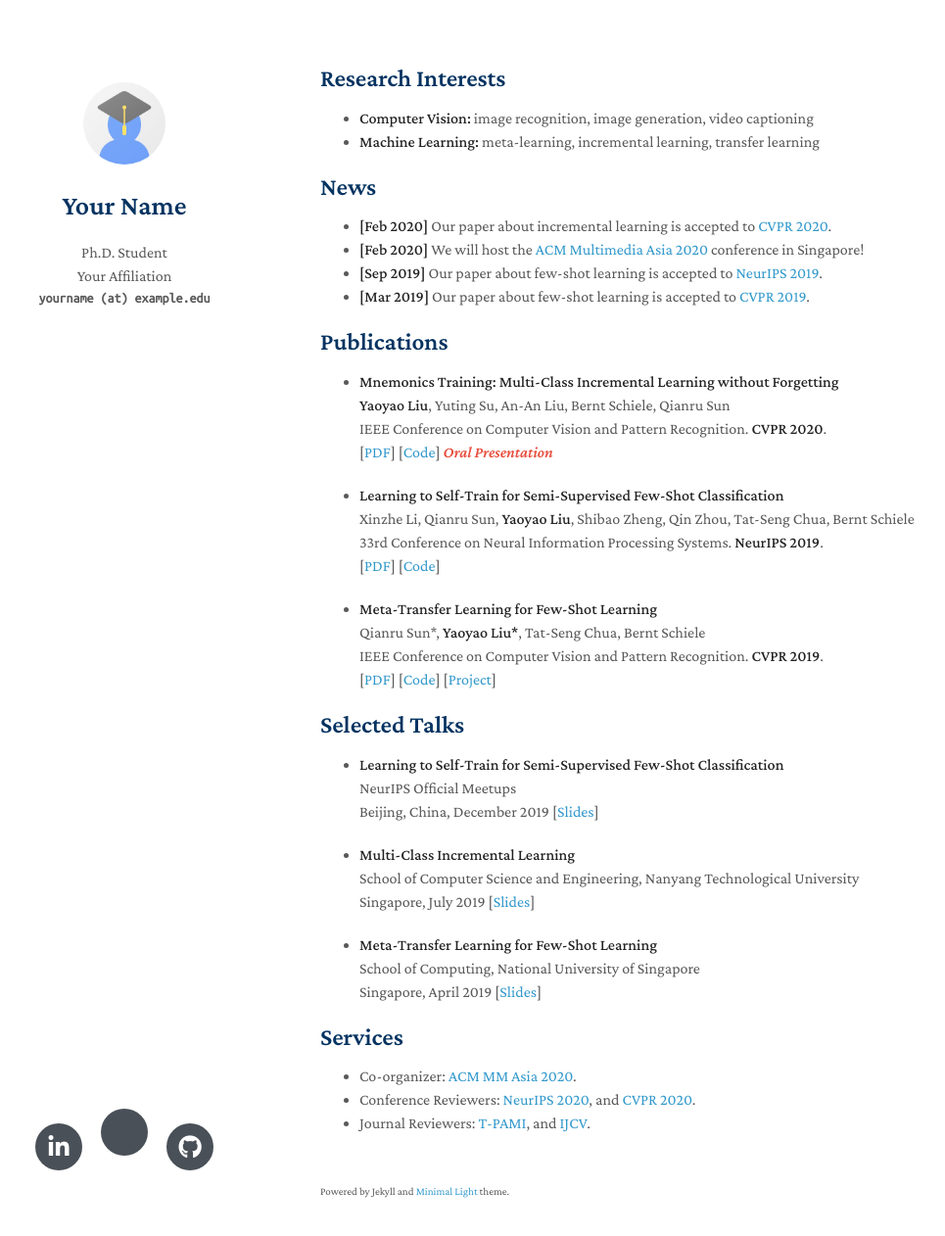
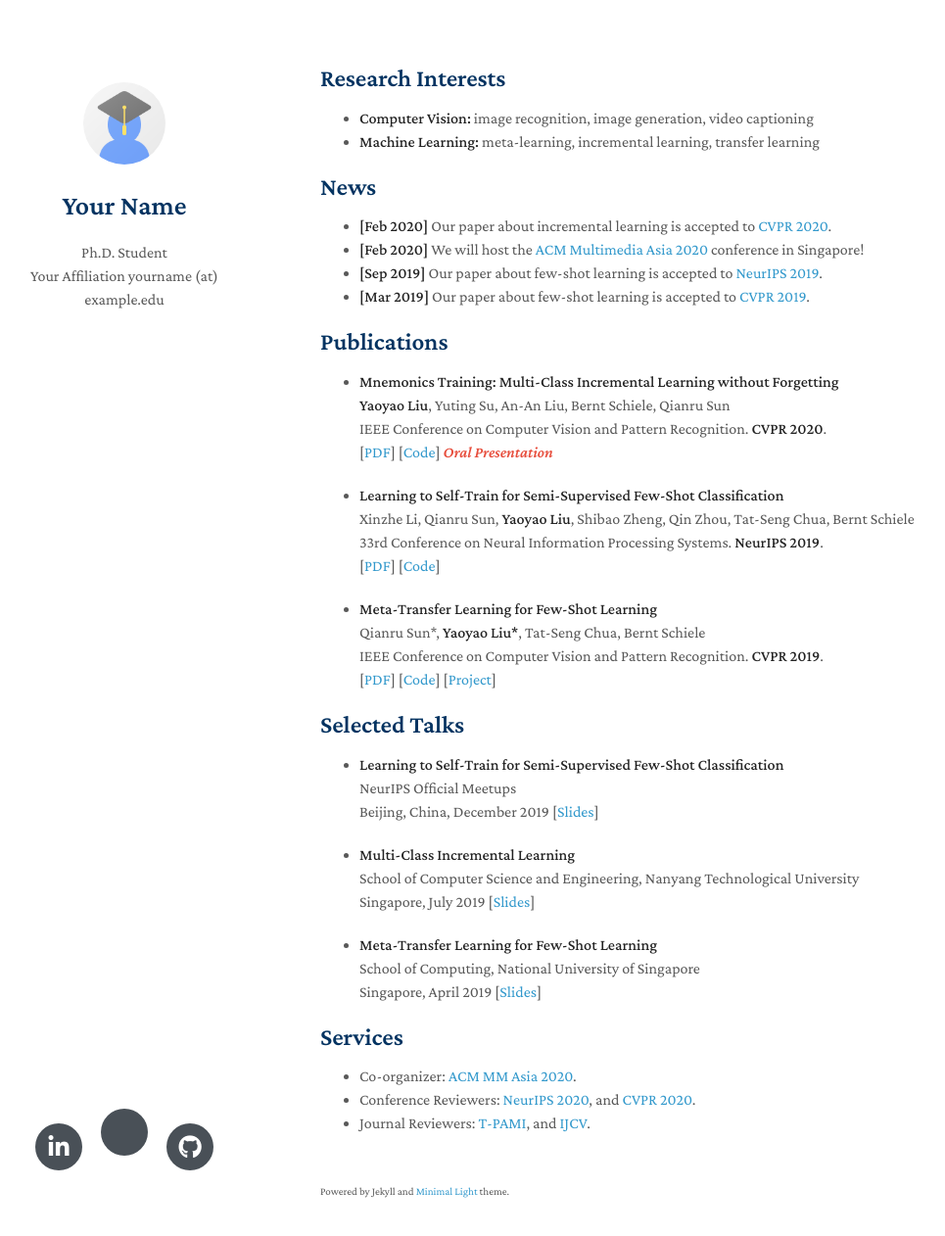
Before and after one commit to yaoyao-liu/minimal-light, a Jekyll site: the page built from index.md, in a window 1280 px wide and 1297 px high. Shown: the top 1262 px of the window at 98% size, without its empty margins (143-1108 px from the left). Built offline with Jekyll 4.4.1, drawn with Linux system fonts in a browser that asks for light colours; nearby versions of some CDN libraries; a style sheet for code colours, icons or effects is not loaded; our own code applies the rules of GitHub Pages for plain Markdown files.

Commit message:
Update scss files

```diff
--- a/_layouts/homepage.html
+++ b/_layouts/homepage.html
@@ -39,7 +39,7 @@
         {% endif %}
         {{ site.affiliation }}
         {% if site.email %}
-        <email>{{ site.email }}</email>
+        {{ site.email }}
         {% endif %}
 
       </header>
--- a/_sass/minimal-light.scss
+++ b/_sass/minimal-light.scss
@@ -11,13 +11,6 @@ body {
 }
 
 .social-icons a{display:inline-block;height:3rem;width:3rem;background-color:#495057;color:#fff!important;border-radius:100%;text-align:center;font-size:1.5rem;line-height:3.1rem;margin-right:1rem}.social-icons a:last-child{margin-right:0}.social-icons a:hover{background-color:#000000}
-
-email {
-  font-size: 14px;
-  display: block;
-  font-family: "Ubuntu Mono";
-  font-weight: bolder;
-}
 
 autocolor{
   color:#494949;
```
